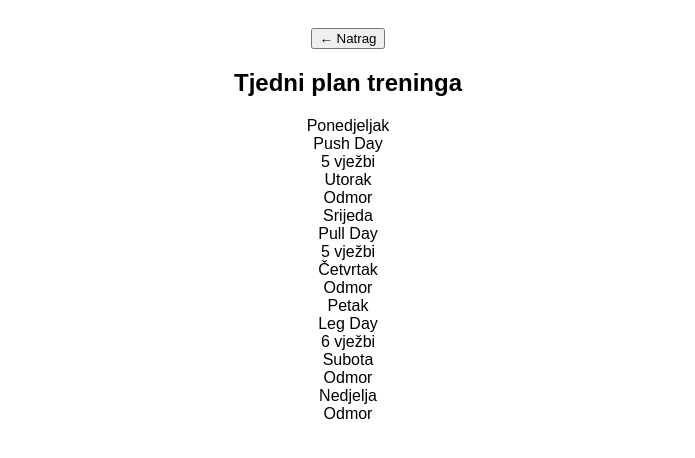
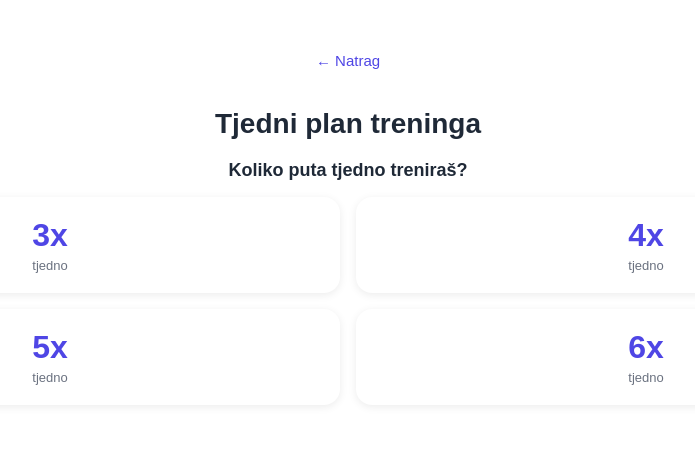
Before and after one commit to brkmika/gymflow, a Vue app in the folder vue-GymFlow/: page /plan-treninga in a window 1280 px wide. Shown: the top 458 px of the page, without its empty margins (292-987 px from the left). Built offline with nearby package versions, Linux system fonts and the light colour scheme.

Commit message:
dodao frequency selekciju i dinamican plan na plan view

```diff
--- a/vue-GymFlow/src/stores/workoutStore.js
+++ b/vue-GymFlow/src/stores/workoutStore.js
@@ -5,47 +5,47 @@ import { useUserStore } from './userStore'
 export const useWorkoutStore = defineStore('workout', () => {
     const userStore = useUserStore()
 
-   const plans = {
+ const plans = {
     3: [
-      { day: 'Ponedjeljak', name: 'Push Day',  exercises: 5, completed: false },
-      { day: 'Utorak',      name: 'Odmor',      exercises: 0, completed: false },
-      { day: 'Srijeda',     name: 'Pull Day',   exercises: 5, completed: false },
-      { day: 'Četvrtak',    name: 'Odmor',      exercises: 0, completed: false },
-      { day: 'Petak',       name: 'Leg Day',    exercises: 6, completed: false },
-      { day: 'Subota',      name: 'Odmor',      exercises: 0, completed: false },
-      { day: 'Nedjelja',    name: 'Odmor',      exercises: 0, completed: false },
+      { day: 'Ponedjeljak', name: 'Full-Body A', exercises: 5, completed: false },
+      { day: 'Utorak',      name: 'Odmor',        exercises: 0, completed: false },
+      { day: 'Srijeda',     name: 'Full-Body B',  exercises: 5, completed: false },
+      { day: 'Četvrtak',    name: 'Odmor',        exercises: 0, completed: false },
+      { day: 'Petak',       name: 'Full-Body C',  exercises: 5, completed: false },
+      { day: 'Subota',      name: 'Odmor',        exercises: 0, completed: false },
+      { day: 'Nedjelja',    name: 'Odmor',        exercises: 0, completed: false },
     ],
     4: [
-      { day: 'Ponedjeljak', name: 'Push Day',   exercises: 5, completed: false },
-      { day: 'Utorak',      name: 'Pull Day',   exercises: 5, completed: false },
-      { day: 'Srijeda',     name: 'Odmor',      exercises: 0, completed: false },
-      { day: 'Četvrtak',    name: 'Leg Day',    exercises: 6, completed: false },
-      { day: 'Petak',       name: 'Upper Body', exercises: 4, completed: false },
-      { day: 'Subota',      name: 'Odmor',      exercises: 0, completed: false },
-      { day: 'Nedjelja',    name: 'Odmor',      exercises: 0, completed: false },
+      { day: 'Ponedjeljak', name: 'Upper',  exercises: 5, completed: false },
+      { day: 'Utorak',      name: 'Lower',  exercises: 5, completed: false },
+      { day: 'Srijeda',     name: 'Odmor',  exercises: 0, completed: false },
+      { day: 'Četvrtak',    name: 'Upper',  exercises: 5, completed: false },
+      { day: 'Petak',       name: 'Lower',  exercises: 5, completed: false },
+      { day: 'Subota',      name: 'Odmor',  exercises: 0, completed: false },
+      { day: 'Nedjelja',    name: 'Odmor',  exercises: 0, completed: false },
     ],
     5: [
-      { day: 'Ponedjeljak', name: 'Push Day',   exercises: 5, completed: false },
-      { day: 'Utorak',      name: 'Pull Day',   exercises: 5, completed: false },
-      { day: 'Srijeda',     name: 'Leg Day',    exercises: 6, completed: false },
-      { day: 'Četvrtak',    name: 'Upper Body', exercises: 4, completed: false },
-      { day: 'Petak',       name: 'Odmor',      exercises: 0, completed: false },
-      { day: 'Subota',      name: 'Full Body',  exercises: 6, completed: false },
-      { day: 'Nedjelja',    name: 'Odmor',      exercises: 0, completed: false },
+      { day: 'Ponedjeljak', name: 'Upper',  exercises: 5, completed: false },
+      { day: 'Utorak',      name: 'Lower',  exercises: 5, completed: false },
+      { day: 'Srijeda',     name: 'Odmor',  exercises: 0, completed: false },
+      { day: 'Četvrtak',    name: 'Push',   exercises: 5, completed: false },
+      { day: 'Petak',       name: 'Pull',   exercises: 5, completed: false },
+      { day: 'Subota',      name: 'Legs',   exercises: 6, completed: false },
+      { day: 'Nedjelja',    name: 'Odmor',  exercises: 0, completed: false },
     ],
     6: [
-      { day: 'Ponedjeljak', name: 'Push Day',   exercises: 5, completed: false },
-      { day: 'Utorak',      name: 'Pull Day',   exercises: 5, completed: false },
-      { day: 'Srijeda',     name: 'Leg Day',    exercises: 6, completed: false },
-      { day: 'Četvrtak',    name: 'Push Day',   exercises: 5, completed: false },
-      { day: 'Petak',       name: 'Pull Day',   exercises: 5, completed: false },
-      { day: 'Subota',      name: 'Leg Day',    exercises: 6, completed: false },
-      { day: 'Nedjelja',    name: 'Odmor',      exercises: 0, completed: false },
+      { day: 'Ponedjeljak', name: 'Push',  exercises: 5, completed: false },
+      { day: 'Utorak',      name: 'Pull',  exercises: 5, completed: false },
+      { day: 'Srijeda',     name: 'Legs',  exercises: 6, completed: false },
+      { day: 'Četvrtak',    name: 'Push',  exercises: 5, completed: false },
+      { day: 'Petak',       name: 'Pull',  exercises: 5, completed: false },
+      { day: 'Subota',      name: 'Legs',  exercises: 6, completed: false },
+      { day: 'Nedjelja',    name: 'Odmor', exercises: 0, completed: false },
     ],
    }
 
    const weeklyPlan = computed(() => {
-    return plans[userStore.treninziTjedno] || plans[3]
+    return plans[userStore.treninziTjedno] || null
    })
 
    return { weeklyPlan }
--- a/vue-GymFlow/src/views/PlanView.vue
+++ b/vue-GymFlow/src/views/PlanView.vue
@@ -1,12 +1,26 @@
 <script setup>
 import { useRouter } from 'vue-router';
 import { useWorkoutStore } from '../stores/workoutStore';
+import { computed } from 'vue';
+import { useUserStore } from '../stores/userStore';
 
 const router = useRouter();
 const workoutStore = useWorkoutStore();
+const userStore = useUserStore();
+
+const planLabel = computed(() => {
+  const labels = {
+    3: '3x tjedno - Full Body',
+    4: '4x tjedno - Upper/Lower',
+    5: '5x tjedno - Upper/Lower/PPL',
+    6: '6x tjedno - Push/Pull/Legs',
+  }
+  return labels[userStore.TreninziTjedno] || '';
+})
 
 const handleClick = (workout) => {
     if (workout.exercises === 0) return
+    // nadodaj navigaciju na detalje treninga
 }
 </script>
 
@@ -14,6 +28,29 @@ const handleClick = (workout) => {
   <div class="plan">
     <button class="back-btn" @click="router.push('/')">← Natrag</button>
     <h2>Tjedni plan treninga</h2>
+
+    <!-- odabir frekvencije ako nije odabrana -->
+     <div v-if="!userStore.TreninziTjedno" class="frequency-picker">
+      <h3> Koliko puta tjedno treniraš?</h3>
+      <div class="frequency-grid">
+        <button v-for="n in [3, 4, 5, 6]"
+        :key="n"
+        class="frequency-btn"
+        @click="userStore.TreninziTjedno = n">
+        <span class="freq-number">{{ n }}x</span>
+        <span class="freq-label">tjedno</span>
+        </button>
+      </div>
+     </div>
+
+     <!-- tjedni plan -->
+      <div v-else>
+        <div class="plan-header">
+          <p class="plan-type"> {{ planLabel }}</p>
+          <button class="change-btn" @click="userStore.treninziTjedno = null">
+            Promijeni
+          </button>
+        </div>
 
       <div class="workout-list">
         <div
@@ -29,9 +66,147 @@ const handleClick = (workout) => {
               {{ workout.exercises }} vježbi
             </div>
           </div>
-
           <div v-if="workout.completed" class="check-icon">✓</div>
         </div>
       </div>
     </div>
+
+  </div>
 </template>
+
+<style scoped>
+.plan {
+  padding: 24px;
+  min-height: 100vh;
+}
+
+.back-btn {
+  background: none;
+  border: none;
+  color: #4f46e5;
+  cursor: pointer;
+  font-size: 15px;
+  margin-bottom: 16px;
+  padding: 0;
+}
+
+h2 {
+  font-size: 28px;
+  font-weight: 700;
+  color: #1f2937;
+  margin-bottom: 20px;
+}
+
+/* odabir frekvencije */
+.frequency-picker h3{
+  font-size: 18px;
+  font-weight: 600;
+  color: #1f2937;
+  margin-bottom: 16px;
+}
+
+.frequency-grid {
+  display: grid;
+  grid-template-columns: repeat(2, 1fr);
+  gap: 16px;
+}
+
+.frequency-btn {
+  background: white;
+  border: none;
+  border-radius: 16px;
+  padding: 20px 16px;
+  box-shadow: 0 2px 8px rgba(0, 0, 0, 0.08);
+  cursor: pointer;
+  display: flex;
+  flex-direction: column;
+  align-items: center;
+  gap: 4px;
+  transition: box-shadow 0.2s;
+}
+
+.frequency-btn:hover {
+  box-shadow: 0 4px 16px rgba(0,0,0,0.12);
+}
+
+.freq-number {
+  font-size: 32px;
+  font-weight: 800;
+  color: #4f46e5;
+}
+
+.freq-label {
+  font-size: 13px;
+  color: #6b7280;
+}
+
+/* plan header */
+.plan-header {
+  display: flex;
+  justify-content: space-between;
+  align-items: center;
+  margin-bottom: 16px;
+}
+
+.plan-type {
+  font-size: 14px;
+  color: #6b7280;
+}
+
+.change-btn {
+  background: none;
+  border: none;
+  color: #4f46e5;
+  font-size: 14px;
+  cursor: pointer;
+}
+
+/* workout lista */
+.workout-list {
+  display: flex;
+  flex-direction: column;
+  gap: 12px;
+}
+
+.workout-card {
+  background: white;
+  border-radius: 14px;
+  padding: 16px;
+  box-shadow: 0 2px 8px rgba(0,0,0,0.08);
+  display: flex;
+  justify-content: space-between;
+  align-items: center;
+  cursor: pointer;
+}
+
+.workout-card.rest {
+  opacity: 0.5;
+  cursor: default;
+}
+
+.workout-day {
+  font-size: 13px;
+  color: #6b7280;
+  margin-bottom: 2px;
+}
+
+.workout-name {
+  font-size: 17px;
+  font-weight: 600;
+}
+
+.workout-count {
+  font-size: 12px;
+  color: #6b7280;
+  margin-top: 2px;
+}
+
+.check-icon {
+  color: #16a34a;
+  font-size: 20px;
+  font-weight: 700;
+}
+
+
+
+</style>
```
Lines whose indentation alone changed are shown as unchanged.
